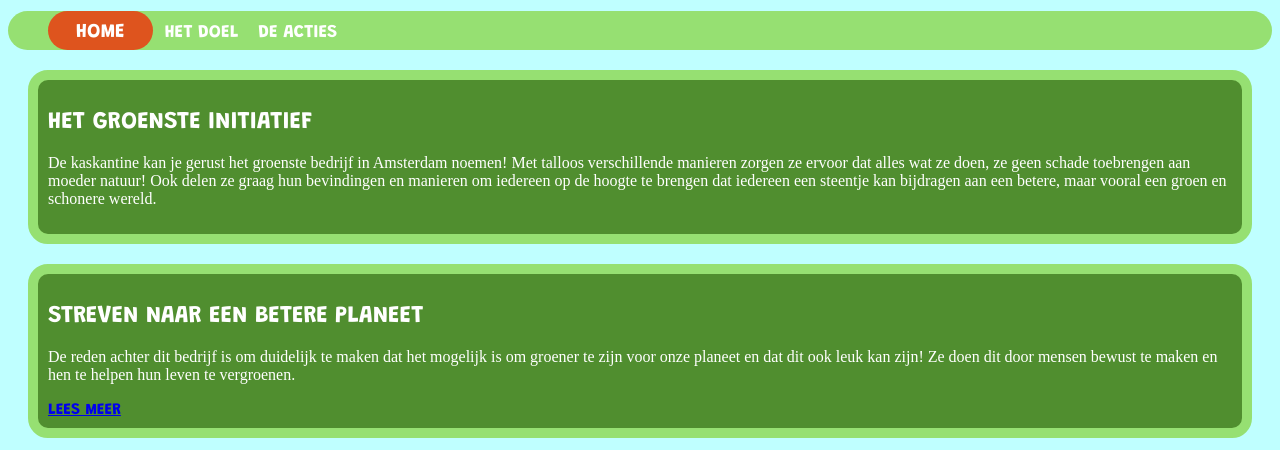
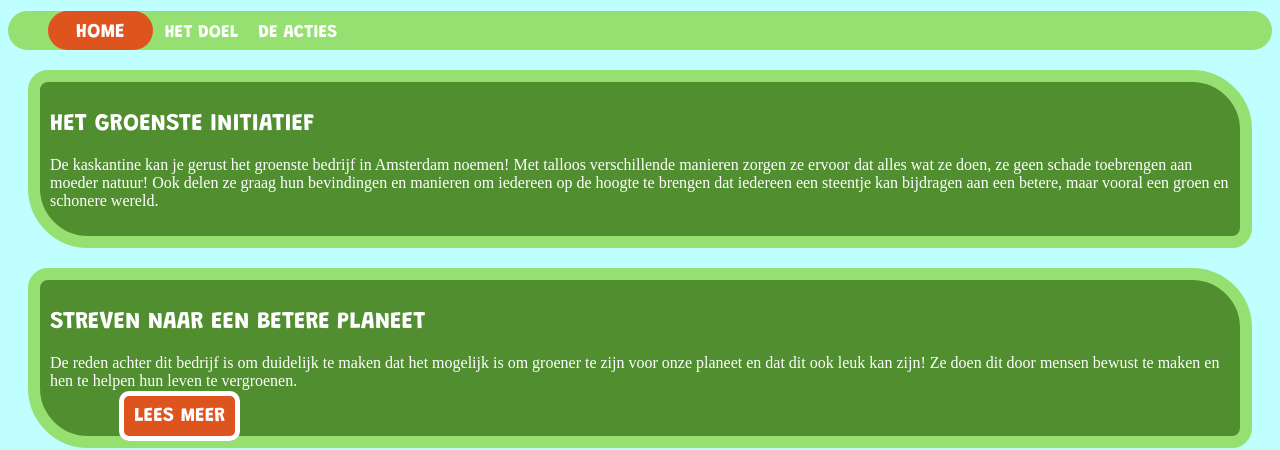
Before and after one commit to Assiemandem/kaskantine, a plain HTML site: page index.html in a window 1280 px wide. Shown: the part 354-804 px from the top of the page. Drawn offline with Linux system fonts and the light colour scheme.

Commit message:
nogmaals basis opmaak

```diff
--- a/stylesheet/style.css
+++ b/stylesheet/style.css
@@ -72,8 +72,26 @@
 section{
     padding: 10px;
     margin: 20px;
-    border-radius: 20px;
-    border: solid #96e072 10px;
+    border-radius: 20px 60px;
+    border: solid #96e072 12px;
     background-color: #508e2f
 
 }
+
+
+
+
+
+/* LEES MEER KNOP*/
+
+
+section a{
+    background-color: #de541e;
+    border-radius: 10px;
+    padding: 10px;
+    font-size: 20px;
+    color: white;
+    text-decoration: none;
+    border: white solid 5px;
+    margin: 69px;
+}
```
Also changed, not shown: index.html (+2 -0 lines).
